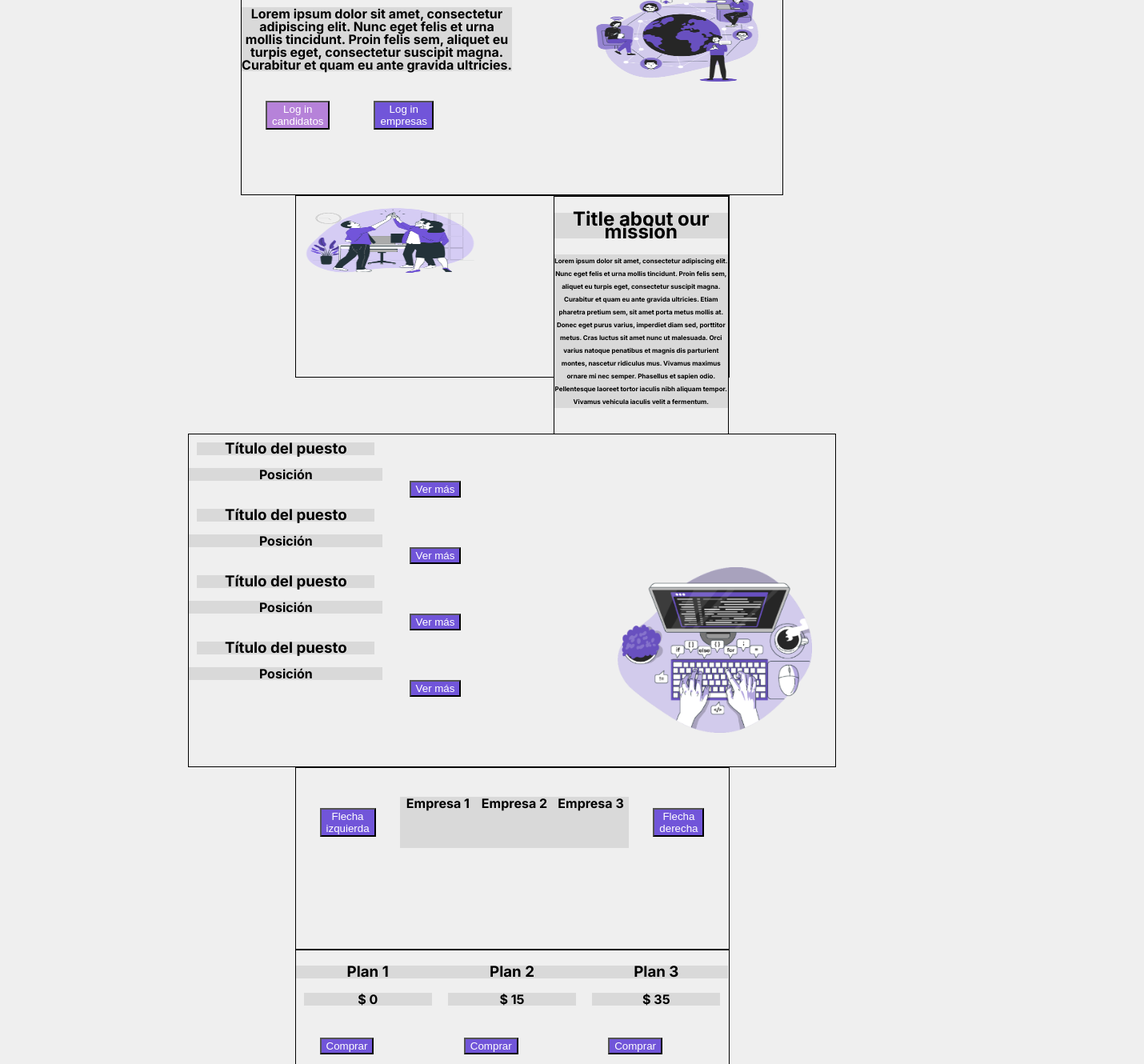
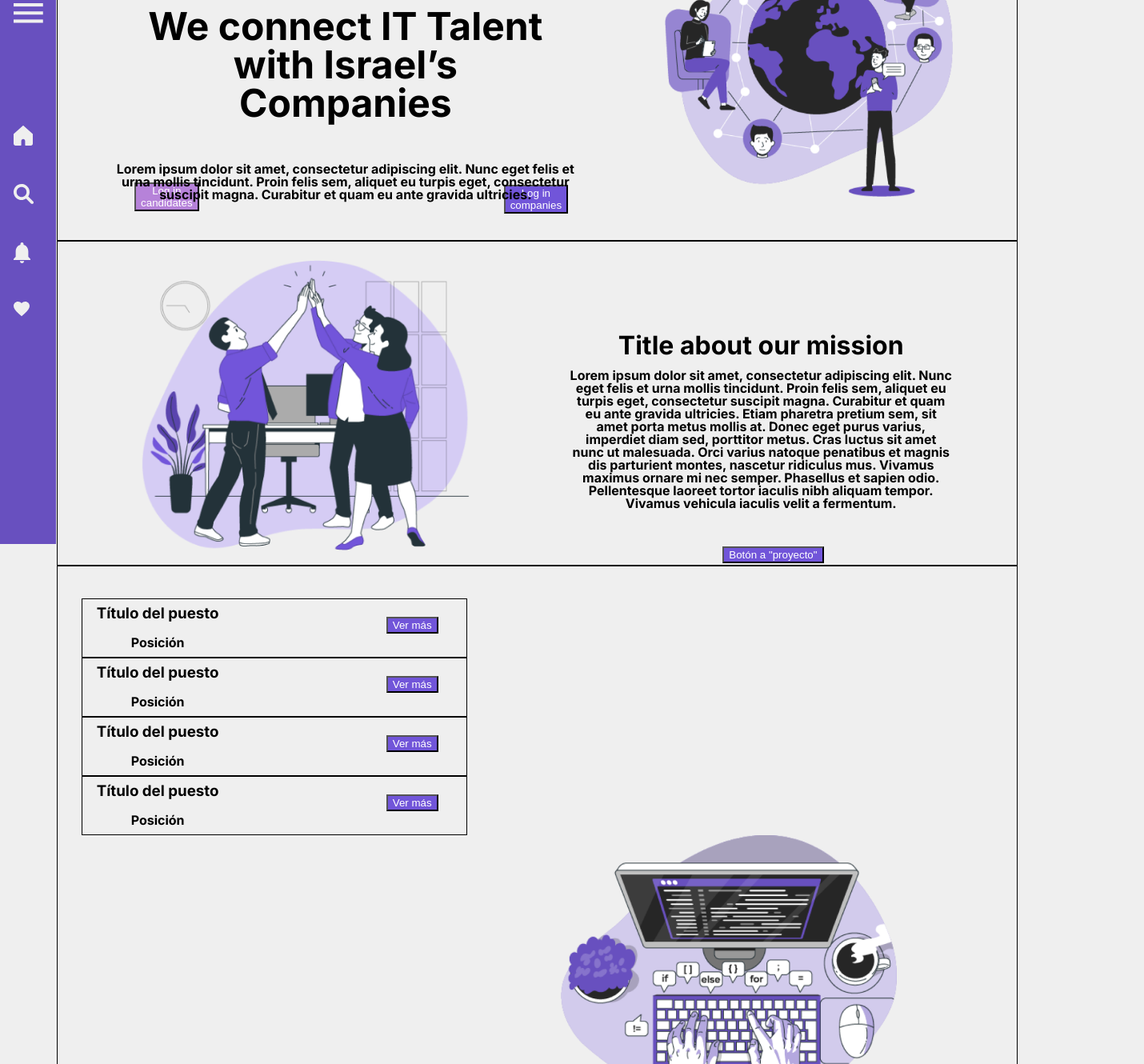
Before and after one commit to iairkap/proyecto_final, a Next.js app: page /landing in a window 1280 px wide. Shown: the part 120-1450 px from the top of the page at 80% size, 1430 px wide, since content can reach past the window. Built offline with nearby package versions, Linux system fonts and the light colour scheme.

Commit message:
Landing update

```diff
--- a/src/app/landing/page.jsx
+++ b/src/app/landing/page.jsx
@@ -1,4 +1,5 @@
 import Image from "next/image";
+import NavBar from "@/components/NavBar/NavBar";
 import imagen_1 from "../../images/imagen_1.png";
 import imagen_2 from "../../images/imagen_2.png";
 import imagen_3 from "../../images/imagen_3.png";
@@ -8,21 +9,25 @@ function landing() {
 
     return (
         <>
+            <NavBar />
             <div className="all-elements">
 
                 <div className="principal">
                     {/* <h1>Sección Principal</h1> */}
+                    <div className="title-description-login">
+
                         <div className="title-description-text">
                             <h2 >We connect IT Talent with Israel’s Companies</h2>
                             <p >Lorem ipsum dolor sit amet, consectetur adipiscing elit. Nunc eget felis et urna mollis tincidunt. Proin felis sem, aliquet eu turpis eget, consectetur suscipit magna. Curabitur et quam eu ante gravida ultricies. </p>
                         </div>
 
                         <div className="log-in-candidates">
-                        <button>Log in candidatos</button>
+                            <button>Log in candidates</button>
                         </div>
 
                         <div className="log-in-companies">
-                        <button>Log in empresas</button>
+                            <button>Log in companies</button>
+                        </div>
                     </div>
 
                     <Image src={imagen_1} alt="image" className="principal-image" />
@@ -33,7 +38,7 @@ function landing() {
                     {/* <h1>Sección "proyecto"</h1> */}
                     <Image src={imagen_2} alt="image" className="project-image" />
                     <div className="project-text">
-                        <h2>Title about our mission</h2>
+                        <h1>Title about our mission</h1>
                         <p>Lorem ipsum dolor sit amet, consectetur adipiscing elit. Nunc eget felis et urna mollis tincidunt. Proin felis sem, aliquet eu turpis eget, consectetur suscipit magna. Curabitur et quam eu ante gravida ultricies. Etiam pharetra pretium sem, sit amet porta metus mollis at. Donec eget purus varius, imperdiet diam sed, porttitor metus. Cras luctus sit amet nunc ut malesuada. Orci varius natoque penatibus et magnis dis parturient montes, nascetur ridiculus mus. Vivamus maximus ornare mi nec semper. Phasellus et sapien odio. Pellentesque laoreet tortor iaculis nibh aliquam tempor. Vivamus vehicula iaculis velit a fermentum.</p>
                         <div>
                             <button>Botón a "proyecto"</button>
@@ -41,28 +46,36 @@ function landing() {
                     </div>
                 </div>
 
-                <div>
+                <div className="posts">
                     {/* <h1>Sección "Publicaciones"</h1> */}
-                    <div className="posts">
+                    <div className="posts-jobs">
 
                         <div className="post">
+                            <div className="post-text">
                                 <h3>Título del puesto</h3>
                                 <p>Posición</p>
+                            </div>
                             <button>Ver más</button>
                         </div>
                         <div className="post">
+                            <div className="post-text">
                                 <h3>Título del puesto</h3>
                                 <p>Posición</p>
+                            </div>
                             <button>Ver más</button>
                         </div>
                         <div className="post">
+                            <div className="post-text">
                                 <h3>Título del puesto</h3>
                                 <p>Posición</p>
+                            </div>
                             <button>Ver más</button>
                         </div>
                         <div className="post">
+                            <div className="post-text">
                                 <h3>Título del puesto</h3>
                                 <p>Posición</p>
+                            </div>
                             <button>Ver más</button>
                         </div>
                     </div>
@@ -83,19 +96,19 @@ function landing() {
                 <div>
                     {/* <h1>Sección "suscripciones"</h1> */}
                     <div className="subscriptions">
-                        <div>
+                        <div className="subscription-plan">
                             <h3>Plan 1</h3>
                             <h4>$ 0</h4>
                             <button>Comprar</button>
                             <p>Texto sobre beneficios del plan</p>
                         </div>
-                        <div>
+                        <div className="subscription-plan">
                             <h3>Plan 2</h3>
                             <h4>$ 15</h4>
                             <button>Comprar</button>
                             <p>Texto sobre beneficios del plan</p>
                         </div>
-                        <div>
+                        <div className="subscription-plan">
                             <h3>Plan 3</h3>
                             <h4>$ 35</h4>
                             <button>Comprar</button>
--- a/src/app/landing/page.styles.css
+++ b/src/app/landing/page.styles.css
@@ -6,10 +6,8 @@ p {
   font-family: "Inter";
   font-style: normal;
   font-weight: 700;
-  /* font-size: 20px; */
   line-height: 16px;
   text-align: center;
-  background-color: #d9d9d9;
   color: #000000;
 }
 
@@ -28,73 +26,69 @@ button {
 .principal {
   box-sizing: border-box;
 
-  /* position: absolute; */
-  width: 678px;
-  height: 356px;
-  left: 218px;
-  top: 177px;
+  margin-left: 5%;
 
   background: #efefef;
   border: 1px solid #000000;
 }
 
+.title-description-login {
+  width: 50%;
+  padding: 5%;
+}
+
 .title-description-text {
-  /* float: left; */
   margin-bottom: 10%;
   margin-top: 10%;
-  width: 50%;
   height: 72px;
-  left: calc(50% - 138px / 2 - 163px);
-  top: 312px;
+}
+
+.title-description-text h2 {
+  font-size: 3em;
+  line-height: 1em;
+  margin: 5%;
+  margin-bottom: 50px;
 }
 
 .log-in-candidates {
   box-sizing: border-box;
   float: left;
 
-  /* position: absolute; */
   width: 20%;
   height: 20%;
-  left: 218px;
-  top: 595px;
+  margin: 1%;
 
   color: #ffffff;
-  /* background: #B682D9; */
-  /* border: 1px solid #000000; */
 }
 
 .log-in-candidates button {
   background: #b682d9;
+  margin-top: 68%;
 }
 
 .log-in-companies {
   box-sizing: border-box;
   float: left;
 
-  /* position: absolute; */
+  margin-left: 56%;
+  margin-top: 10%;
+
   width: 20%;
   height: 20%;
-  left: 584px;
-  top: 595px;
 
   color: #ffffff;
-  /* background: #7155D9; */
-  /* border: 1px solid #000000; */
 }
 
 .principal-image {
   box-sizing: border-box;
   float: right;
 
-  /* position: absolute; */
   width: 30%;
   height: 30%;
   left: 971px;
-  margin: -100px 30px 30px 30px;
-  /* top: calc(50% - 484px/2 - 1175px); */
+  margin: -300px 80px 30px 30px;
 
   background: #efefef;
-  /* border: 1px solid #000000; */
 }
 
 .principal-image Image {
@@ -104,44 +98,35 @@ button {
 .project {
   box-sizing: border-box;
 
-  /* position: absolute; */
-  width: 543px;
-  height: 228px;
-  margin-bottom: 70px;
-  /* top: calc(50% - 228px/2 - 568px); */
+  margin-left: 5%;
 
   background: #efefef;
   border: 1px solid #000000;
 }
 
 .project-image {
-  width: 40%;
-  height: 40%;
-  margin: 10px;
+  width: 35%;
+  height: 35%;
+  margin-left: 100px;
   float: left;
 }
 
 .project-text {
+  margin: 100px 80px 0px 0px;
+  height: 72px;
   width: 40%;
   float: right;
-  border: 1px solid #000000;
 }
 
-.project-text p {
-  font-size: 0.5em;
+.project-text button {
+  margin-left: 40%;
 }
 
 .posts {
   box-sizing: border-box;
 
-  display: grid;
-  grid-template-rows: 1fr 1fr 1fr 1fr 1fr;
-
-  /* position: absolute; */
-  width: 100%;
-  height: 20%;
-  float: left;
-  /* top: calc(50% - 228px/2 - 568px); */
+  margin-left: 5%;
+  width: 95%;
 
   background: #efefef;
   border: 1px solid #000000;
@@ -149,39 +134,50 @@ button {
 
 .post {
   float: left;
-  max-width: 30%;
+  max-width: 80%;
+  border: 1px solid #000000;
 }
 
 .post button {
   float: right;
-  margin: -16px -98px 4px 28px;
+  margin: -50px 35px 0px 0px;
 }
 
-.post h3 {
+.post h3, .post p {
+  float: left;
+  max-width: 35%;
   margin: 10px;
+}
+
+.post-text {
+  display: flex;
+  flex-direction: column;
+}
+
+.posts-jobs {
+  margin: 40px 0px 0px 30px;
+  width: 50%;
+  float: left;
+  display: grid;
 }
 
 .posts-image {
   box-sizing: border-box;
   float: right;
 
-  /* position: absolute; */
-  width: 30%;
-  height: 30%;
-  margin: -250px 30px 30px 30px;
-  /* top: calc(50% - 484px/2 - 1175px); */
+  margin-right: 150px;
+  width: 35%;
+  height: 35%;
 
   background: #efefef;
-  /* border: 1px solid #000000; */
 }
 
 .companies {
   box-sizing: border-box;
 
-  /* position: absolute; */
-  width: 543px;
-  height: 228px;
-  /* top: calc(50% - 228px/2 - 568px); */
+  height: 300px;
+  width: 95%;
+  margin-left: 5%;
 
   background: #efefef;
   border: 1px solid #000000;
@@ -190,7 +186,7 @@ button {
 .companies-elements {
   display: grid;
   grid-template-columns: 1fr 1fr 1fr 1fr 1fr;
-  margin-top: 20px;
+  margin-top: 100px;
 }
 
 .subscriptions {
@@ -198,19 +194,25 @@ button {
   display: grid;
   grid-template-columns: 1fr 1fr 1fr;
 
-  /* position: absolute; */
-  width: 543px;
+  margin-left: -46%;
+  width: 203%;
   height: 228px;
-  left: 218px;
-  /* top: calc(50% - 228px/2 - 568px); */
 
   background: #efefef;
   border: 1px solid #000000;
 }
 
+.subscriptions h3 {
+  font-size: 2em;
+}
 .subscriptions h4 {
+  font-size: 3em;
   margin: 10px;
 }
 .subscriptions button {
-  align-items: center;
+  margin: 0px 0px 0px 140px;
 }
+
+.subscription-plan {
+  border: 1px solid #000000;
+}
```
Lines whose indentation alone changed are shown as unchanged.
